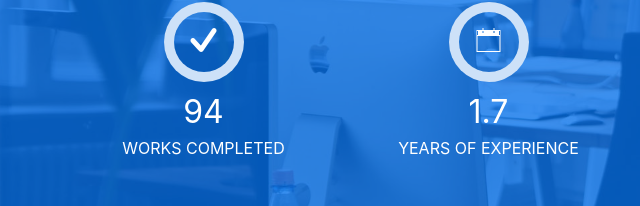
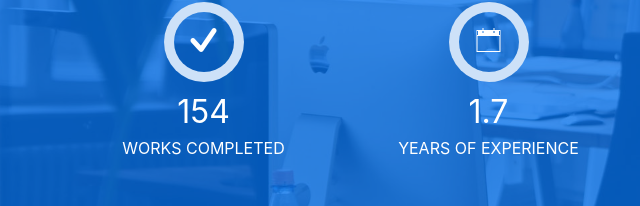
Before and after one commit to PHXPhantom/home, a plain HTML site: page index.html in a window 1280 px wide. Shown: the part 2874-3080 px from the top of the page, 9-649 px from the left. Drawn offline with Linux system fonts and the light colour scheme; files whose address does not match are found by name.

Commit message:
Update index.html

```diff
--- a/index.html
+++ b/index.html
@@ -274,7 +274,7 @@
               <span class="ico-circle"><i class="ion-checkmark-round"></i></span>
             </div>
             <div class="counter-num">
-              <p class="counter">94</p>
+              <p class="counter">154</p>
               <span class="counter-text">WORKS COMPLETED</span>
             </div>
           </div>
```
